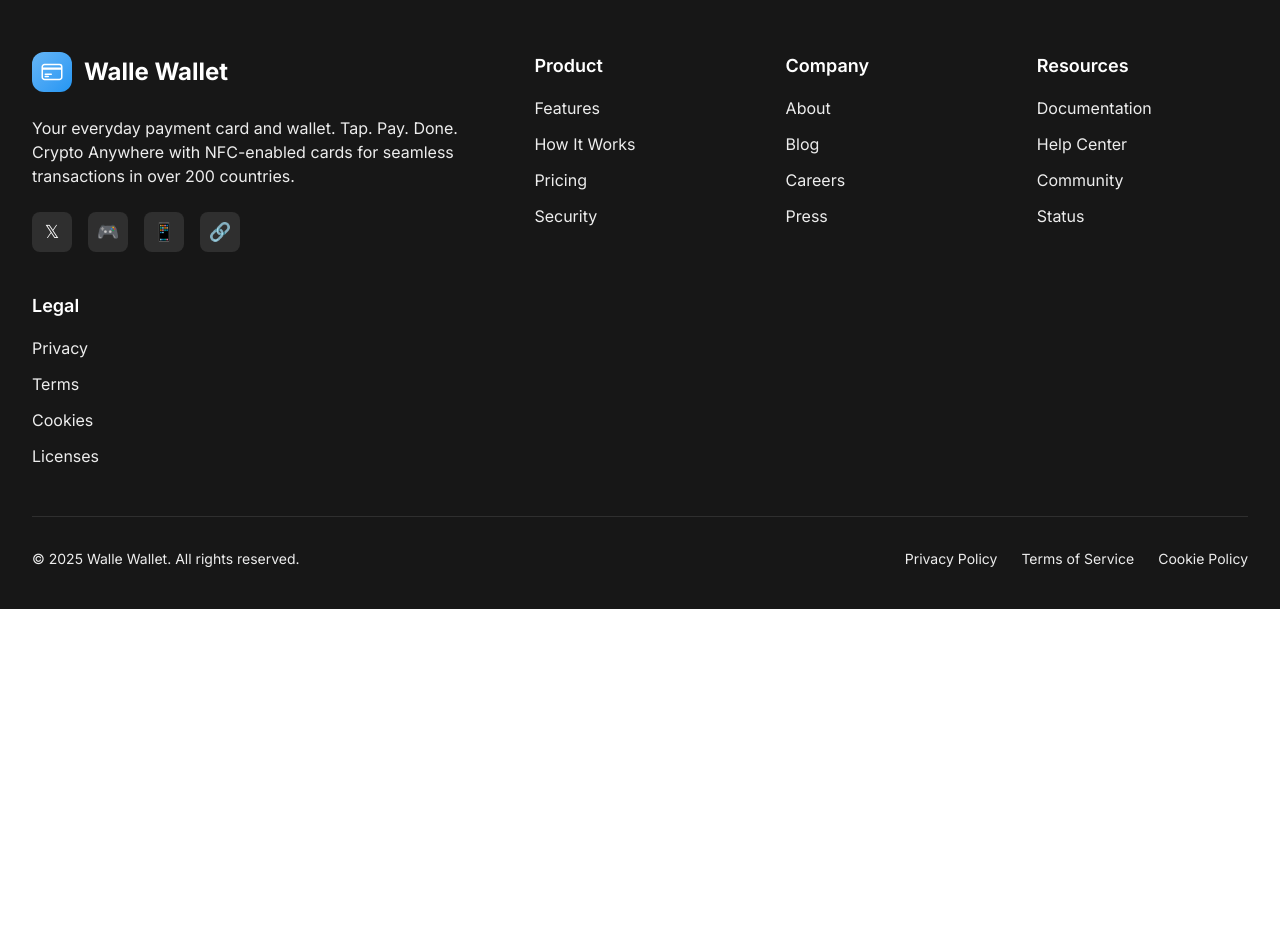
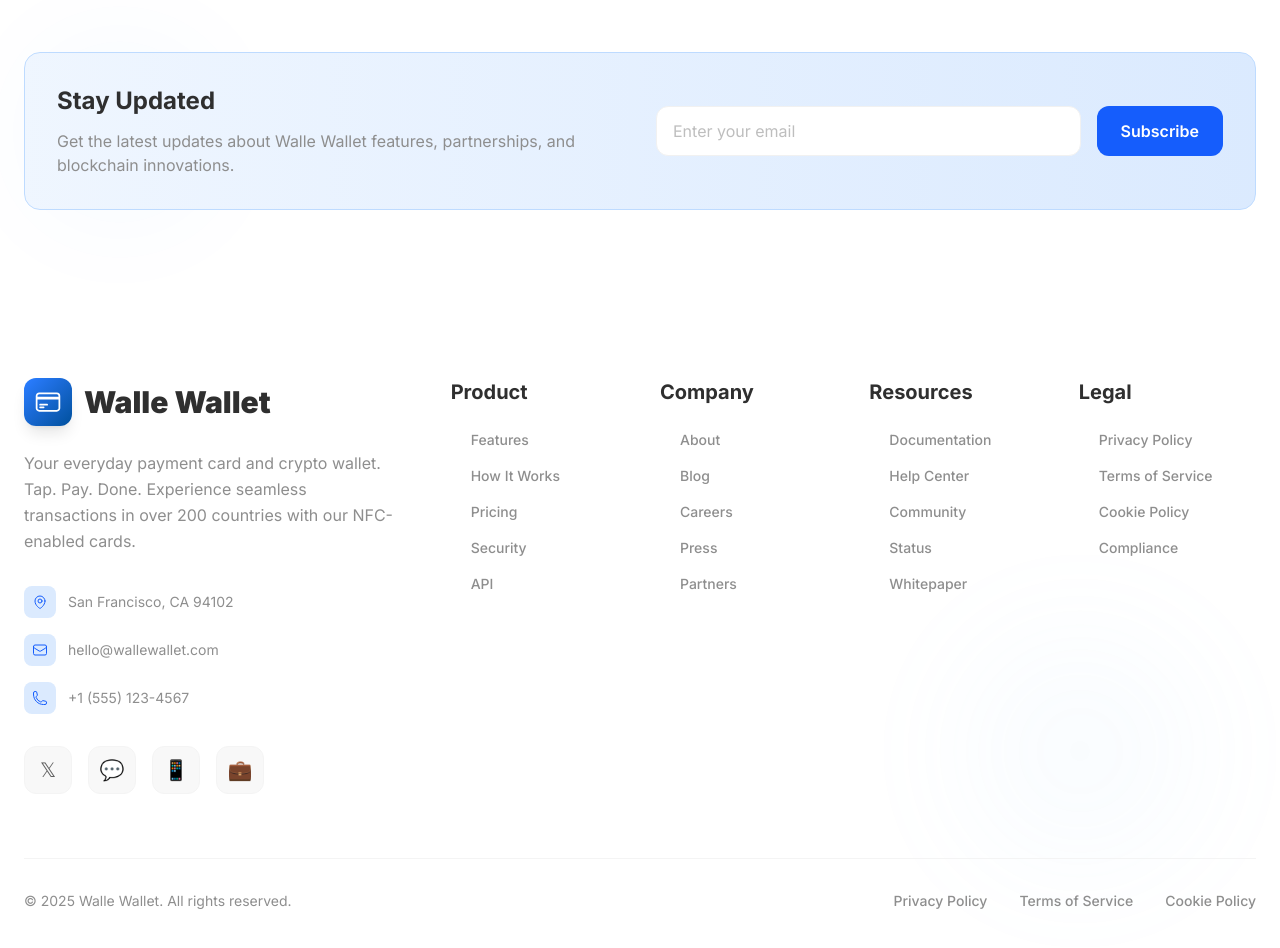
Before and after one commit to Xnaizer/walle-wallet-website, a Next.js app: page / in a window 1280 px wide. Shown: the part 8860-9808 px from the top of the page. Before the commit the page ends 9469 px from the top, so only its background shows below. Built offline with nearby package versions, Linux system fonts and the light colour scheme.

Commit message:
feat:up footer

```diff
--- a/src/app/components/Footer.tsx
+++ b/src/app/components/Footer.tsx
@@ -2,128 +2,198 @@
 "use client";
 import React, { useRef } from "react";
 import { motion, useInView } from "framer-motion";
-import { CreditCardIcon } from "@heroicons/react/24/outline";
+import {
+  CreditCardIcon,
+  MapPinIcon,
+  EnvelopeIcon,
+  PhoneIcon
+} from "@heroicons/react/24/outline";
 
 export default function Footer() {
   const footerRef = useRef<HTMLElement>(null);
   const isInView = useInView(footerRef, { once: true, margin: "-10%" });
 
   const footerLinks = {
-    Product: ["Features", "How It Works", "Pricing", "Security"],
-    Company: ["About", "Blog", "Careers", "Press"],
-    Resources: ["Documentation", "Help Center", "Community", "Status"],
-    Legal: ["Privacy", "Terms", "Cookies", "Licenses"],
+    Product: ["Features", "How It Works", "Pricing", "Security", "API"],
+    Company: ["About", "Blog", "Careers", "Press", "Partners"],
+    Resources: ["Documentation", "Help Center", "Community", "Status", "Whitepaper"],
+    Legal: ["Privacy Policy", "Terms of Service", "Cookie Policy", "Compliance"],
   };
 
   const socialIcons = [
-    { name: "Twitter", icon: "𝕏" },
-    { name: "Discord", icon: "🎮" },
-    { name: "Telegram", icon: "📱" },
-    { name: "LinkedIn", icon: "🔗" },
+    { name: "Twitter", icon: "𝕏", href: "#", color: "hover:bg-blue-600" },
+    { name: "Discord", icon: "💬", href: "#", color: "hover:bg-purple-600" },
+    { name: "Telegram", icon: "📱", href: "#", color: "hover:bg-blue-500" },
+    { name: "LinkedIn", icon: "💼", href: "#", color: "hover:bg-blue-700" },
   ];
 
   return (
-    <footer ref={footerRef} className="bg-neutral-900 text-white pt-20 pb-10">
-      <div className="container-custom">
-        <div className="grid md:grid-cols-2 lg:grid-cols-5 gap-10">
-          {/* Logo and Description */}
+    <footer ref={footerRef} className="bg-white text-neutral-800 relative overflow-hidden ">
+      {/* Background Pattern */}
+      <div className="absolute inset-0 opacity-5">
+        <div className="absolute top-20 left-10 w-40 h-40 bg-blue-500 rounded-full blur-3xl" />
+        <div className="absolute bottom-20 right-20 w-60 h-60 bg-primary-500 rounded-full blur-3xl" />
+      </div>
+
+      <div className="container mx-auto max-w-7xl px-6 pt-20 pb-10 relative z-10">
+
+                {/* Newsletter Subscription */}
+        <motion.div
+          initial={{ opacity: 0, y: 30 }}
+          animate={isInView ? { opacity: 1, y: 0 } : {}}
+          transition={{ duration: 0.6, delay: 0.6 }}
+          className="bg-gradient-to-r from-blue-50 to-blue-100 rounded-2xl p-8 mb-42 border border-blue-200"
+        >
+          <div className="grid md:grid-cols-2 gap-8 items-center">
+            <div>
+              <h3 className="text-2xl font-bold mb-3 text-neutral-800">Stay Updated</h3>
+              <p className="text-neutral-600">
+                Get the latest updates about Walle Wallet features, partnerships, and blockchain innovations.
+              </p>
+            </div>
+            <div className="flex gap-4">
+              <input
+                type="email"
+                placeholder="Enter your email"
+                className="flex-1 px-4 py-3 rounded-xl bg-white border border-neutral-300 text-neutral-800 placeholder-neutral-500 focus:outline-none focus:ring-2 focus:ring-blue-500 focus:border-transparent"
+              />
+              <motion.button
+                className="px-6 py-3 bg-blue-600 hover:bg-blue-500 text-white rounded-xl font-semibold transition-colors duration-300 whitespace-nowrap"
+                whileHover={{ scale: 1.05 }}
+                whileTap={{ scale: 0.95 }}
+              >
+                Subscribe
+              </motion.button>
+            </div>
+          </div>
+        </motion.div>
+
+
+        {/* Main Footer Content */}
+        <div className="grid lg:grid-cols-12 gap-12 mb-16">
+
+          {/* Company Info - Takes more space */}
           <motion.div
-            className="lg:col-span-2"
-            initial={{ opacity: 0, y: 20 }}
+            className="lg:col-span-4"
+            initial={{ opacity: 0, y: 30 }}
             animate={isInView ? { opacity: 1, y: 0 } : {}}
             transition={{ duration: 0.6 }}
           >
+            {/* Logo */}
             <div className="flex items-center space-x-3 mb-6">
-              <div className="w-10 h-10 bg-gradient-to-br from-primary-600 to-primary-800 rounded-xl flex items-center justify-center">
-                <CreditCardIcon className="w-6 h-6 text-white" />
+              <div className="w-12 h-12 bg-gradient-to-br from-blue-500 to-blue-700 rounded-xl flex items-center justify-center shadow-lg">
+                <CreditCardIcon className="w-7 h-7 text-white" />
               </div>
-              <span className="text-2xl font-bold">Walle Wallet</span>
+              <span className="text-3xl font-black text-neutral-800">Walle Wallet</span>
             </div>
 
-            <p className="text-neutral-400 mb-6 max-w-md">
-              Your everyday payment card and wallet. Tap. Pay. Done. Crypto
-              Anywhere with NFC-enabled cards for seamless transactions in over 200 countries.
+            <p className="text-neutral-600 mb-8 text-md leading-relaxed">
+              Your everyday payment card and crypto wallet. Tap. Pay. Done.
+              Experience seamless transactions in over 200 countries with our NFC-enabled cards.
             </p>
 
+            {/* Contact Info */}
+            <div className="space-y-4 mb-8">
+              <div className="flex items-center gap-3 text-neutral-600">
+                <div className="w-8 h-8 bg-blue-100 rounded-lg flex items-center justify-center">
+                  <MapPinIcon className="w-4 h-4 text-blue-600" />
+                </div>
+                <span className="text-sm">San Francisco, CA 94102</span>
+              </div>
+              <div className="flex items-center gap-3 text-neutral-600">
+                <div className="w-8 h-8 bg-blue-100 rounded-lg flex items-center justify-center">
+                  <EnvelopeIcon className="w-4 h-4 text-blue-600" />
+                </div>
+                <span className="text-sm">hello@wallewallet.com</span>
+              </div>
+              <div className="flex items-center gap-3 text-neutral-600">
+                <div className="w-8 h-8 bg-blue-100 rounded-lg flex items-center justify-center">
+                  <PhoneIcon className="w-4 h-4 text-blue-600" />
+                </div>
+                <span className="text-sm">+1 (555) 123-4567</span>
+              </div>
+            </div>
+
+            {/* Social Icons */}
             <div className="flex space-x-4">
               {socialIcons.map((social, index) => (
                 <motion.a
                   key={social.name}
-                  href="#"
-                  className="w-10 h-10 bg-neutral-800 rounded-lg flex items-center justify-center hover:bg-primary-700 transition-colors duration-200"
-                  whileHover={{ scale: 1.1, y: -2 }}
-                  whileTap={{ scale: 0.9 }}
-                  aria-label={social.name}
-                  initial={{ opacity: 0, y: 10 }}
-                  animate={isInView ? { opacity: 1, y: 0 } : {}}
+                  href={social.href}
+                  className={`w-12 h-12 bg-neutral-100 rounded-xl flex items-center justify-center ${social.color} transition-all duration-300 border border-neutral-200 hover:border-blue-300 hover:text-white`}
+                  whileHover={{ scale: 1.1, y: -3 }}
+                  whileTap={{ scale: 0.95 }}
+                  initial={{ opacity: 0, scale: 0.8 }}
+                  animate={isInView ? { opacity: 1, scale: 1 } : {}}
                   transition={{ duration: 0.4, delay: 0.3 + index * 0.1 }}
                 >
-                  <span className="text-lg">{social.icon}</span>
+                  <span className="text-xl text-neutral-700">{social.icon}</span>
                 </motion.a>
               ))}
             </div>
           </motion.div>
 
           {/* Footer Links */}
-          {Object.entries(footerLinks).map(
-            ([category, links], categoryIndex) => (
+          <div className="lg:col-span-8 grid md:grid-cols-2 lg:grid-cols-4 gap-8">
+            {Object.entries(footerLinks).map(([category, links], categoryIndex) => (
               <motion.div
                 key={category}
-                initial={{ opacity: 0, y: 20 }}
+                initial={{ opacity: 0, y: 30 }}
                 animate={isInView ? { opacity: 1, y: 0 } : {}}
                 transition={{ duration: 0.6, delay: 0.2 + categoryIndex * 0.1 }}
               >
-                <h3 className="text-lg font-semibold mb-4 text-white">{category}</h3>
-                <ul className="space-y-3">
+                <h3 className="text-xl font-bold mb-6 text-neutral-800">{category}</h3>
+                <ul className="space-y-4">
                   {links.map((link, linkIndex) => (
                     <li key={linkIndex}>
                       <motion.a
                         href="#"
-                        className="text-neutral-400 hover:text-white transition-colors duration-200"
+                        className="text-neutral-600 hover:text-blue-600 transition-all duration-300 text-sm font-medium flex items-center group"
                         whileHover={{ x: 5 }}
                         transition={{ type: "spring", stiffness: 300 }}
                       >
+                        <span className="w-2 h-2 bg-blue-500 rounded-full mr-3 opacity-0 group-hover:opacity-100 transition-opacity duration-300" />
                         {link}
                       </motion.a>
                     </li>
                   ))}
                 </ul>
               </motion.div>
-            )
-          )}
+            ))}
+          </div>
         </div>
+
 
         {/* Bottom Bar */}
         <motion.div
-          className="border-t border-neutral-800 mt-12 pt-8 flex flex-col md:flex-row justify-between items-center"
+          className="border-t border-neutral-200 pt-8 flex flex-col lg:flex-row justify-between items-center gap-6"
           initial={{ opacity: 0 }}
           animate={isInView ? { opacity: 1 } : {}}
-          transition={{ duration: 0.6, delay: 0.6 }}
+          transition={{ duration: 0.6, delay: 0.8 }}
         >
-          <p className="text-neutral-400 text-sm mb-4 md:mb-0">
-            © 2025 Walle Wallet. All rights reserved.
-          </p>
-          <div className="flex items-center space-x-6 text-sm text-neutral-400">
-            <a
-              href="#"
-              className="hover:text-white transition-colors duration-200"
-            >
-              Privacy Policy
-            </a>
-            <a
-              href="#"
-              className="hover:text-white transition-colors duration-200"
-            >
-              Terms of Service
-            </a>
-            <a
-              href="#"
-              className="hover:text-white transition-colors duration-200"
-            >
-              Cookie Policy
-            </a>
+          <div className="flex flex-col lg:flex-row items-center gap-6">
+            <p className="text-neutral-600 text-sm">
+              © 2025 Walle Wallet. All rights reserved.
+            </p>
+          </div>
+
+          <div className="flex items-center space-x-8 text-sm">
+            {["Privacy Policy", "Terms of Service", "Cookie Policy"].map((link, index) => (
+              <motion.a
+                key={link}
+                href="#"
+                className="text-neutral-600 hover:text-blue-600 transition-colors duration-300 font-medium"
+                whileHover={{ y: -2 }}
+                transition={{ duration: 0.2 }}
+              >
+                {link}
+              </motion.a>
+            ))}
           </div>
         </motion.div>
+
+
+
       </div>
     </footer>
   );
```
